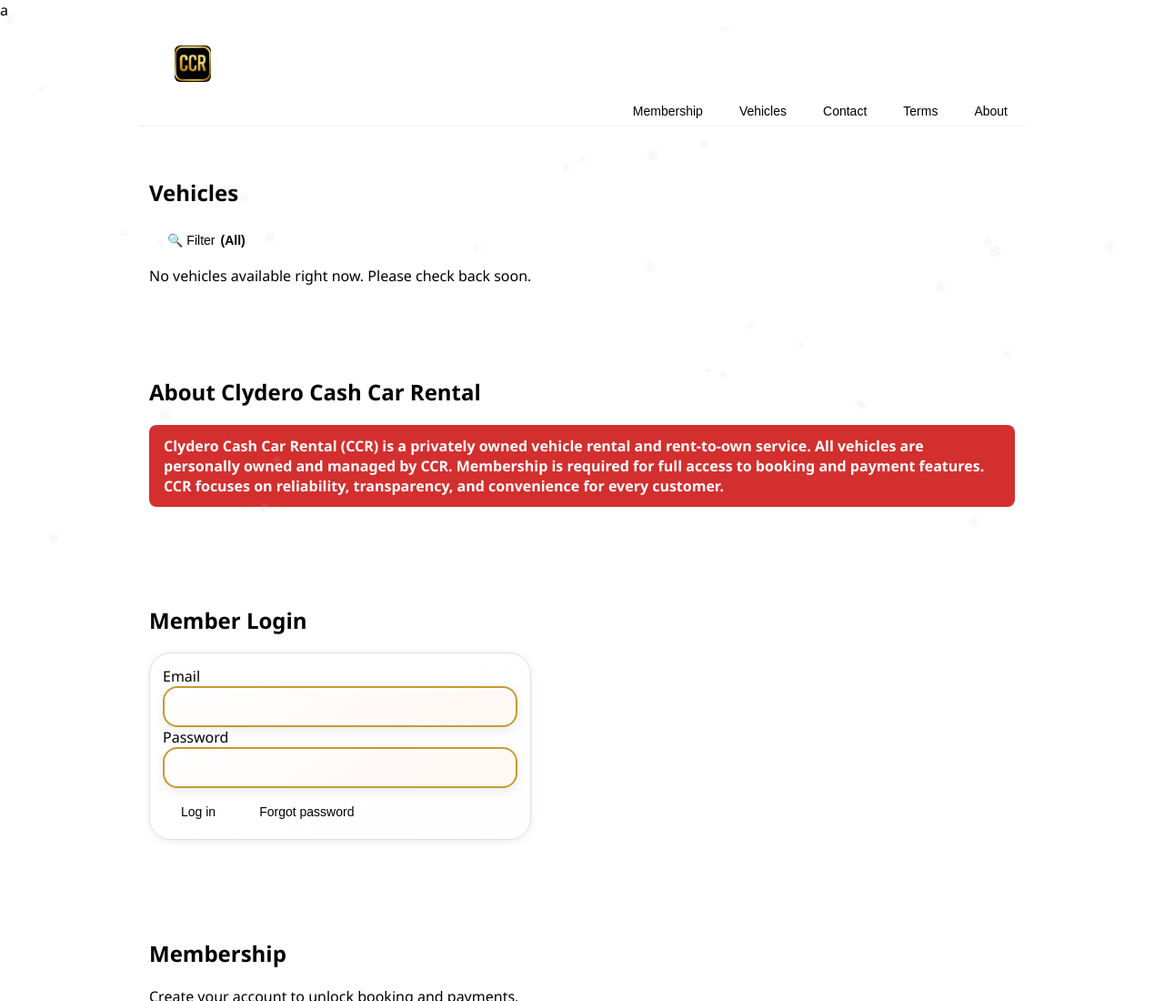
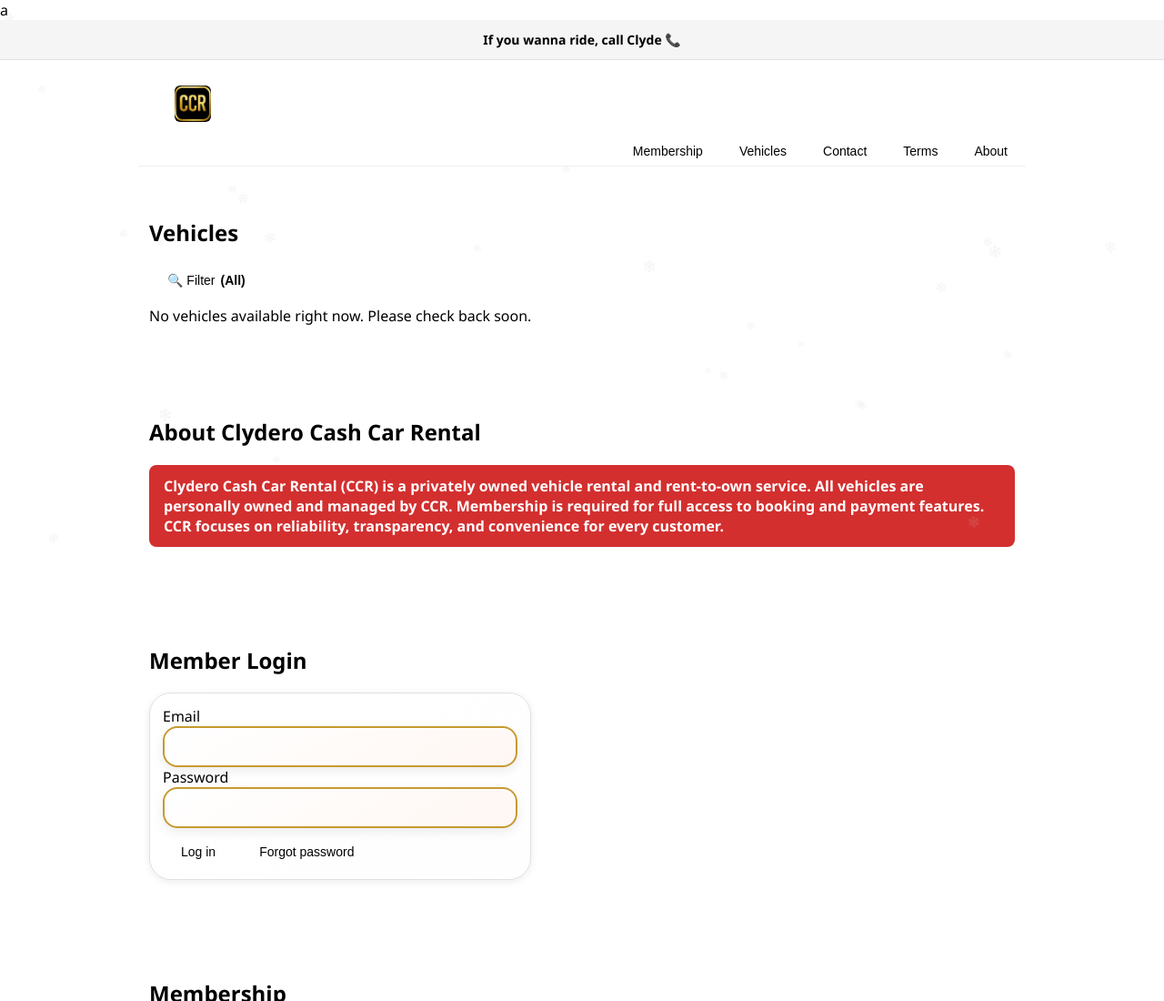
Before and after one commit to clyderoccr-beep/clyderocashcarrental, a website: page index.html in a window 1280 px wide. Shown: the top 1100 px of the page at 91% size. Drawn offline with nearby package versions, Linux system fonts and the light colour scheme; no server answers.

Commit message:
Add banner: 'If you wanna ride, call Clyde' at top of page

```diff
--- a/index.html
+++ b/index.html
@@ -223,23 +223,24 @@
       display:none !important;
     }
 
-    /* Announcement Banner - Hidden (Turo style) */
+    /* Announcement Banner - Show at top */
     .holiday{
-      display:none;
-      background:linear-gradient(90deg, #2c2c2c 0%, #3a3a3a 100%);
-      color:#ffffff;
+      display:block;
+      background:#f5f5f5;
+      color:#000000;
       text-align:center;
       padding:12px 40px;
-      font-weight:700;
+      font-weight:600;
       font-size:14px;
-      box-shadow:0 2px 6px rgba(0,0,0,.1);
+      box-shadow:none;
       text-shadow:none;
-      letter-spacing:0.5px;
+      letter-spacing:0;
       position:sticky;
       top:0;
       z-index:51;
       width:100%;
       box-sizing:border-box;
+      border-bottom:1px solid #e0e0e0;
     }
     .section{display:block; padding:24px 0}
     .card{
@@ -553,7 +554,7 @@
   </style>
 </head>
 <body>
-  <div class="holiday">🚗 Premium Car Rental — Quality Vehicles, Professional Service ✨</div>
+  <div class="holiday">If you wanna ride, call Clyde 📞</div>
   <div id="toast"></div>
   <div class="wrap">
     <header class="wrap">
```
